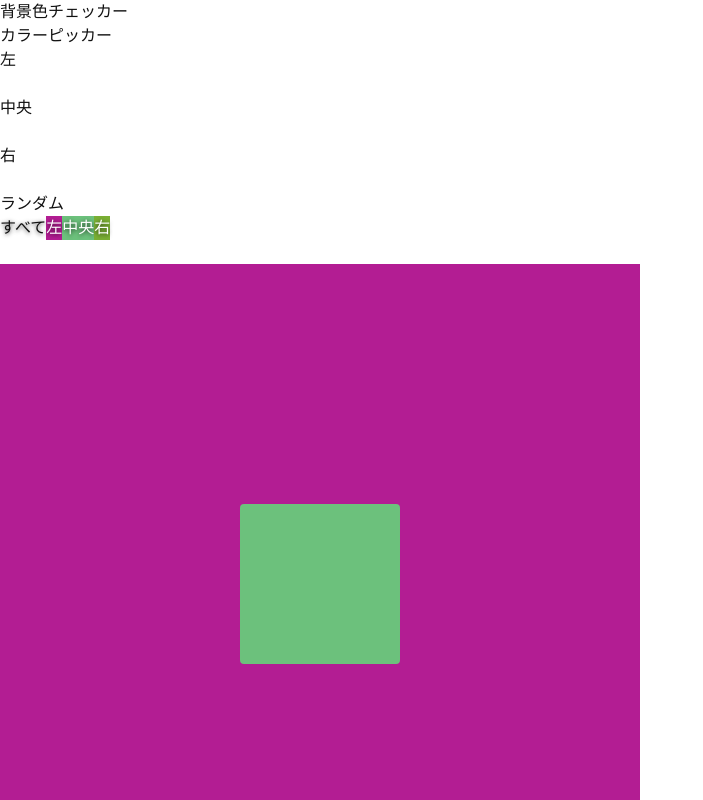
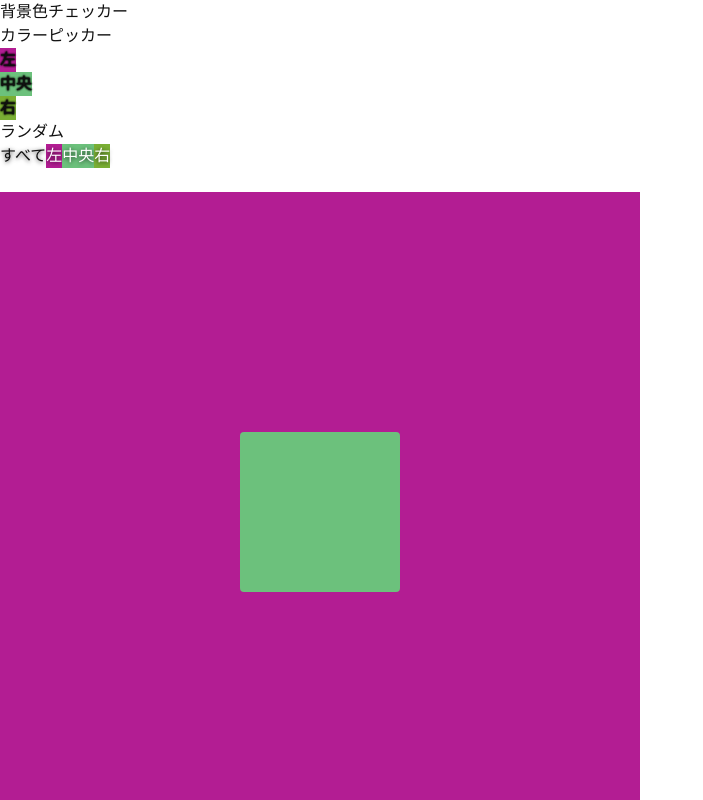
Before and after one commit to masavo/color-harmony-checker, a Next.js app: page / in a window 1280 px wide. Shown: the top 800 px of the page, without its empty margins (0-703 px from the left). Built offline with nearby package versions, Linux system fonts and the light colour scheme.

Commit message:
カラーピッカーボタンのラベルに黒いテキストシャドウを追加し視認性向上

```diff
--- a/src/app/page.tsx
+++ b/src/app/page.tsx
@@ -67,16 +67,21 @@ export default function Home() {
   const handleRandomCenter = () => setCenterColor(randomColor());
 
   const handleSave = async () => {
-    const name = prompt(
-      "保存する名前を入力してください（未入力の場合は中央の色のカラーコードが使用されます）"
-    );
+    let saveTitle = title;
+    if (!saveTitle) {
+      saveTitle =
+        prompt(
+          "保存する名前を入力してください（未入力の場合は中央の色のカラーコードが使用されます）"
+        ) || "";
+    }
     const combination = await storage.save({
-      name: name || centerColor,
+      name: saveTitle || centerColor,
       leftBackgroundColor: leftColor,
       rightBackgroundColor: rightColor,
       centerSquareColor: centerColor,
     });
     setSavedCombinations([...savedCombinations, combination]);
+    if (!title && saveTitle) setTitle(saveTitle);
   };
 
   const handleDelete = async (id: string) => {
@@ -106,16 +111,25 @@ export default function Home() {
           </div>
           <div className="w-full border border-gray-300 rounded-lg pt-6 pb-4 px-2 flex flex-row gap-8 items-start justify-center bg-gray-100">
             <div className="flex-1 flex flex-col items-center">
-              <h2 className="text-xl font-semibold mb-4">左</h2>
-              <ColorPicker value={leftColor} onChange={setLeftColor} />
+              <ColorPicker
+                value={leftColor}
+                onChange={setLeftColor}
+                label="左"
+              />
             </div>
             <div className="flex-1 flex flex-col items-center">
-              <h2 className="text-xl font-semibold mb-4">中央</h2>
-              <ColorPicker value={centerColor} onChange={setCenterColor} />
+              <ColorPicker
+                value={centerColor}
+                onChange={setCenterColor}
+                label="中央"
+              />
             </div>
             <div className="flex-1 flex flex-col items-center">
-              <h2 className="text-xl font-semibold mb-4">右</h2>
-              <ColorPicker value={rightColor} onChange={setRightColor} />
+              <ColorPicker
+                value={rightColor}
+                onChange={setRightColor}
+                label="右"
+              />
             </div>
           </div>
         </div>
--- a/src/components/ColorPicker.tsx
+++ b/src/components/ColorPicker.tsx
@@ -14,9 +14,10 @@ interface ColorPickerProps {
   value: string;
   onChange: (color: string) => void;
   strategy?: ColorPickerStrategy; // 省略可
+  label?: string;
 }
 
-export function ColorPicker({ value, onChange }: ColorPickerProps) {
+export function ColorPicker({ value, onChange, label }: ColorPickerProps) {
   const [isOpen, setIsOpen] = useState(false);
   const [input, setInput] = useState(value);
   const pickerRef = useRef<HTMLDivElement>(null);
@@ -45,11 +46,16 @@ export function ColorPicker({ value, onChange }: ColorPickerProps) {
     <div className="relative inline-block" ref={pickerRef}>
       <button
         type="button"
-        className="w-12 h-12 rounded border border-gray-300"
-        style={{ backgroundColor: value }}
+        className="w-12 h-12 rounded border border-gray-300 flex items-center justify-center text-white font-bold text-lg select-none"
+        style={{
+          backgroundColor: value,
+          textShadow: "0 0 2px #000, 0 0 2px #000, 0 0 2px #000",
+        }}
         onClick={() => setIsOpen((v) => !v)}
         aria-label="カラーピッカーを開く"
-      />
+      >
+        {label}
+      </button>
       {isOpen && (
         <div className="absolute z-20 mt-0 left-full top-1/2 -translate-y-1/2 ml-2 bg-white rounded-lg shadow-lg p-4 min-w-[220px]">
           <HexColorPicker
```
